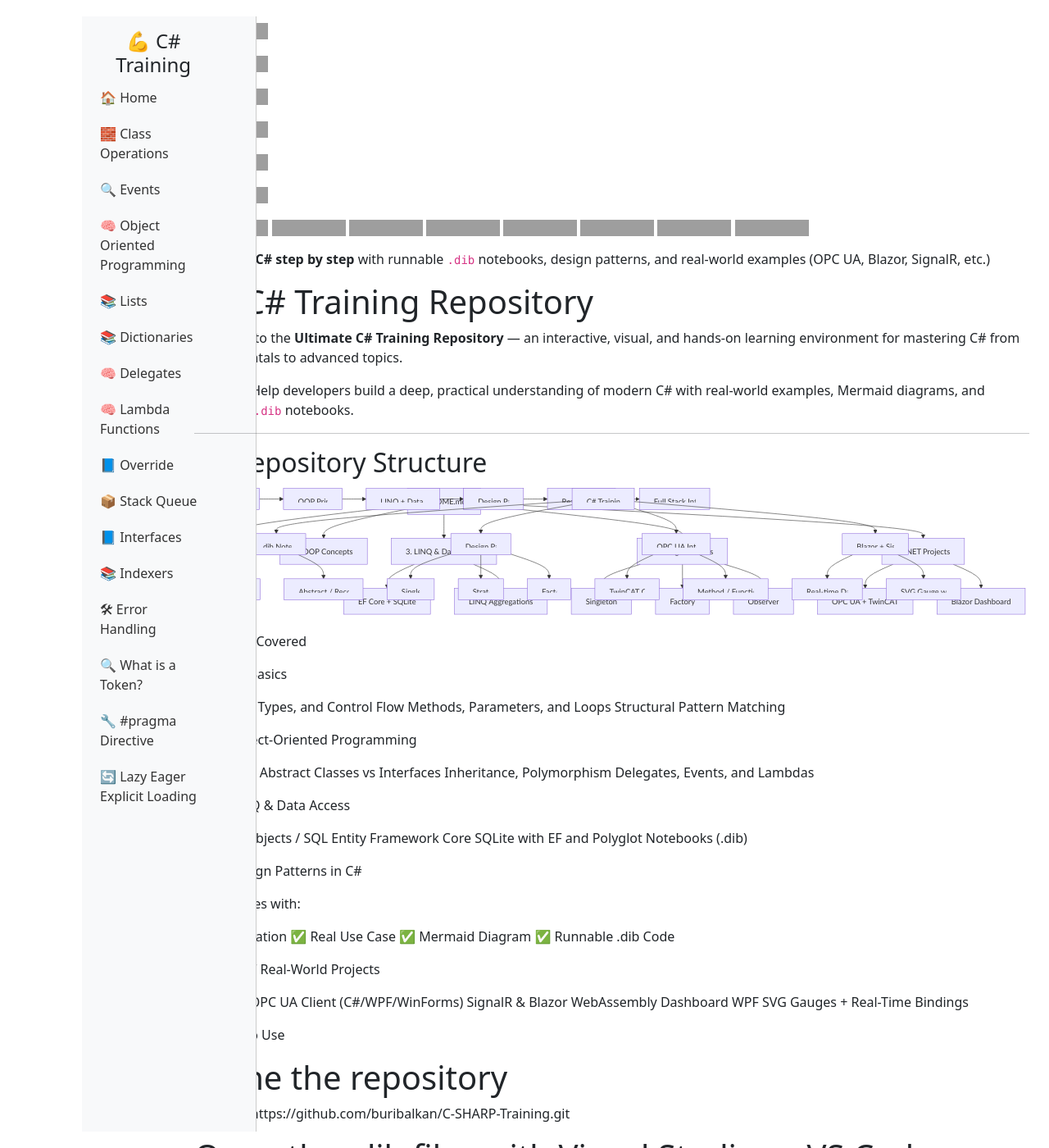
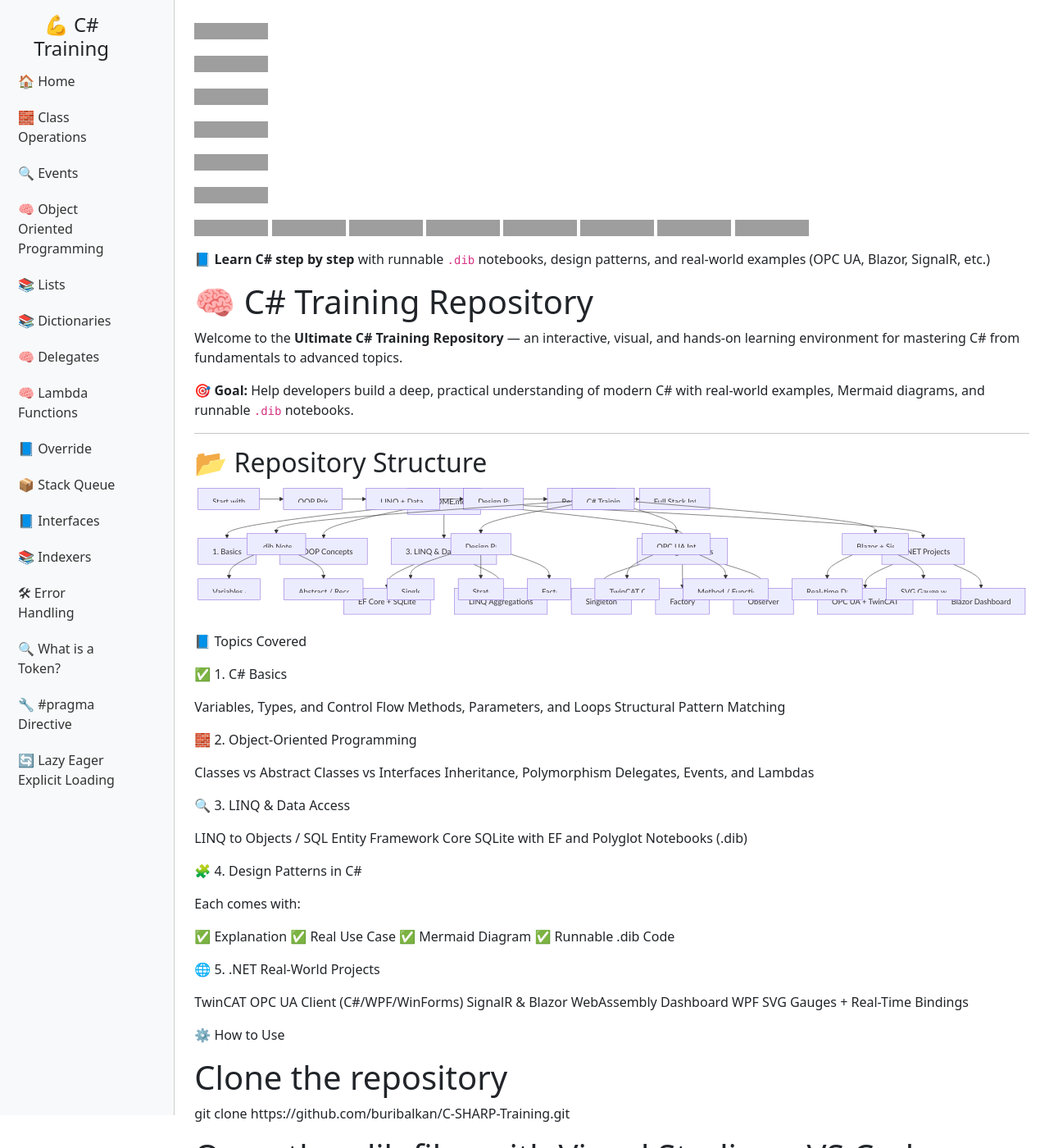
Before and after one commit to buribalkan/C-SHARP-Training, a Jekyll site: the page built from README.md, in a window 1280 px wide and 1400 px high. Shown: the whole window at 82% size. Built offline with Jekyll 4.4.1, drawn with Linux system fonts in a browser that asks for light colours; nearby versions of some CDN libraries; our own code applies the rules of GitHub Pages for plain Markdown files; grey boxes are pictures that could not be loaded.

Commit message:
Update style.css

```diff
--- a/assets/style.css
+++ b/assets/style.css
@@ -29,8 +29,7 @@ body {
 .sidebar
 {
             position: sticky;
-            top: 20px;
-	    left: 100px;
+
             height: calc(100vh - 40px);
             overflow-y: auto;
             padding-right: 50px;
```
